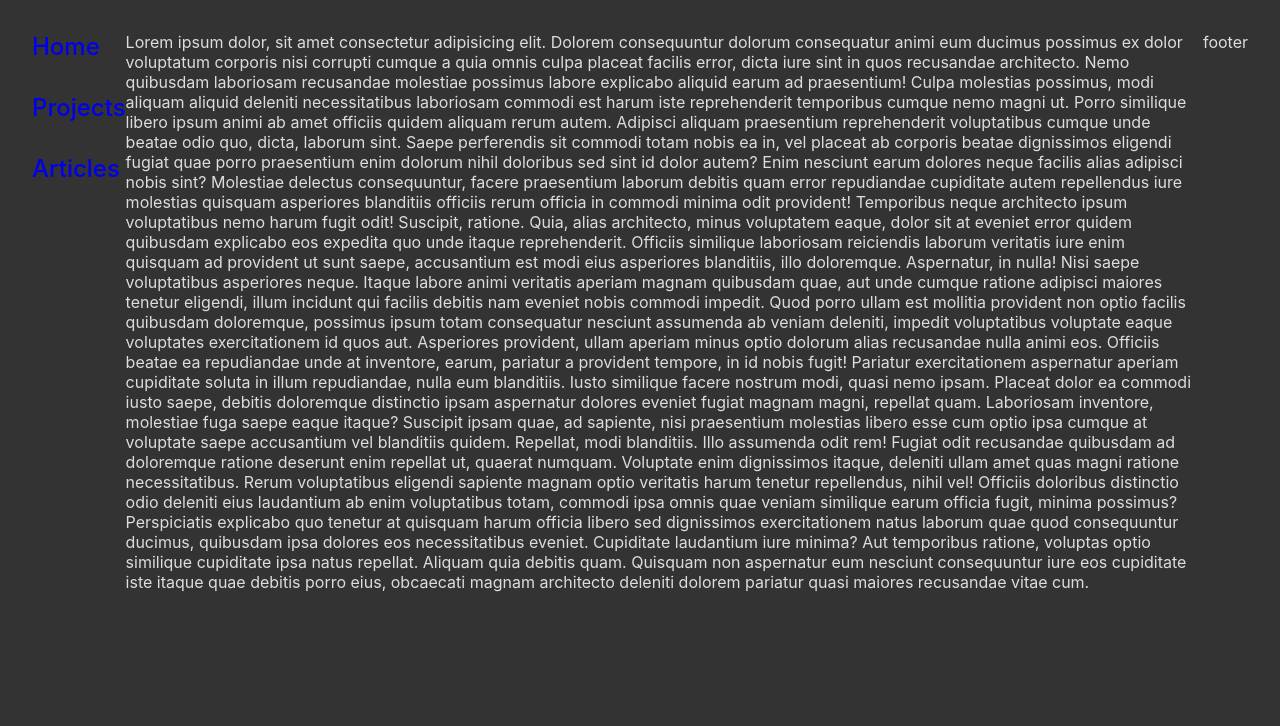
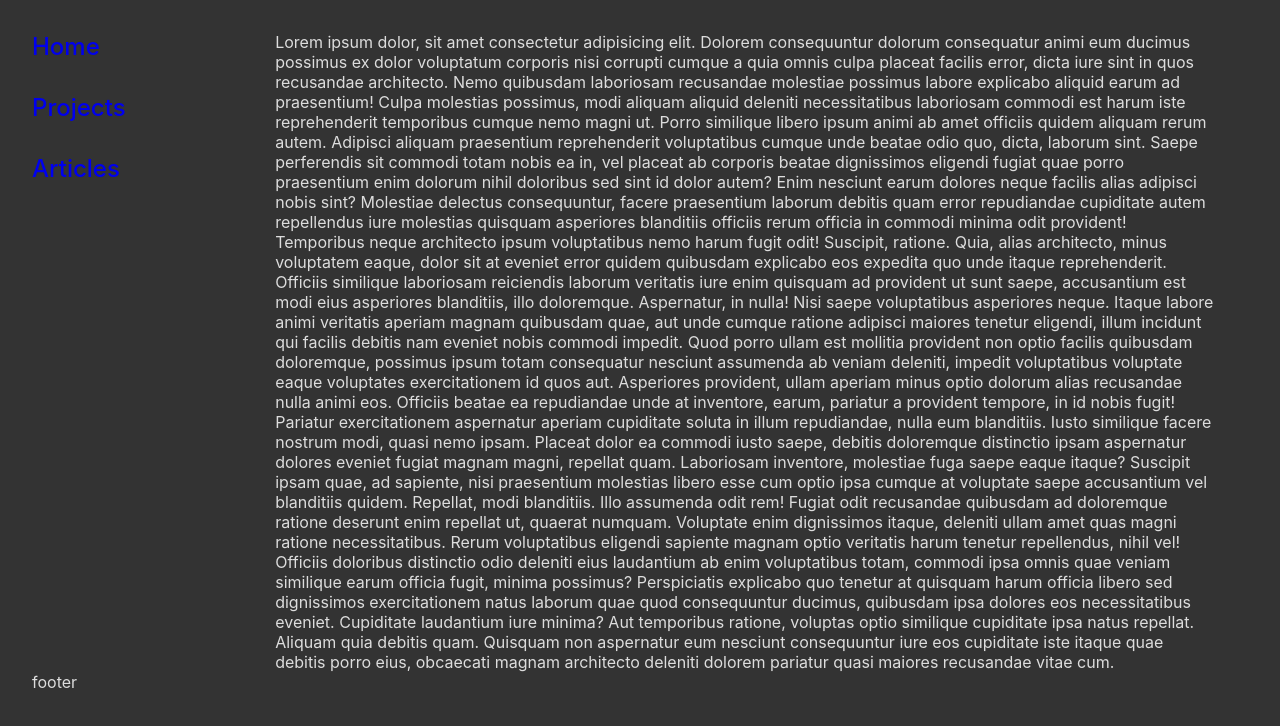
Before and after one commit to turkaytunc/portfolio, a React (Create React App) app: page / in a window 1280 px wide. Shown: the top 726 px of the page. Built offline with nearby package versions, Linux system fonts and the light colour scheme.

Commit message:
update: desktop layout grid system

```diff
--- a/src/App.scss
+++ b/src/App.scss
@@ -10,15 +10,27 @@
 @media screen and (min-width: 800px) {
   .app-container {
     display: grid;
+    grid-template-columns: 1fr 4fr;
     grid-template-areas:
-      'desktop-aside main main main'
-      'desktop-aside main main main'
-      'footer footer footer footer';
+      'desktop main'
+      'desktop main'
+      'footer footer';
   }
   .app-mobile-menu {
     display: none;
   }
+
   .app-desktop-menu {
     display: block;
+    grid-area: desktop;
+  }
+
+  .app-main {
+    grid-area: main;
+    padding-right: 2rem;
+  }
+
+  .app-footer {
+    grid-area: footer;
   }
 }
--- a/src/App.tsx
+++ b/src/App.tsx
@@ -22,7 +22,7 @@ function App() {
             <Route exact path="/" component={Home} />
           </Switch>
         </main>
-        <footer>footer</footer>
+        <footer className="app-footer">footer</footer>
       </div>
     </BrowserRouter>
   );
```
